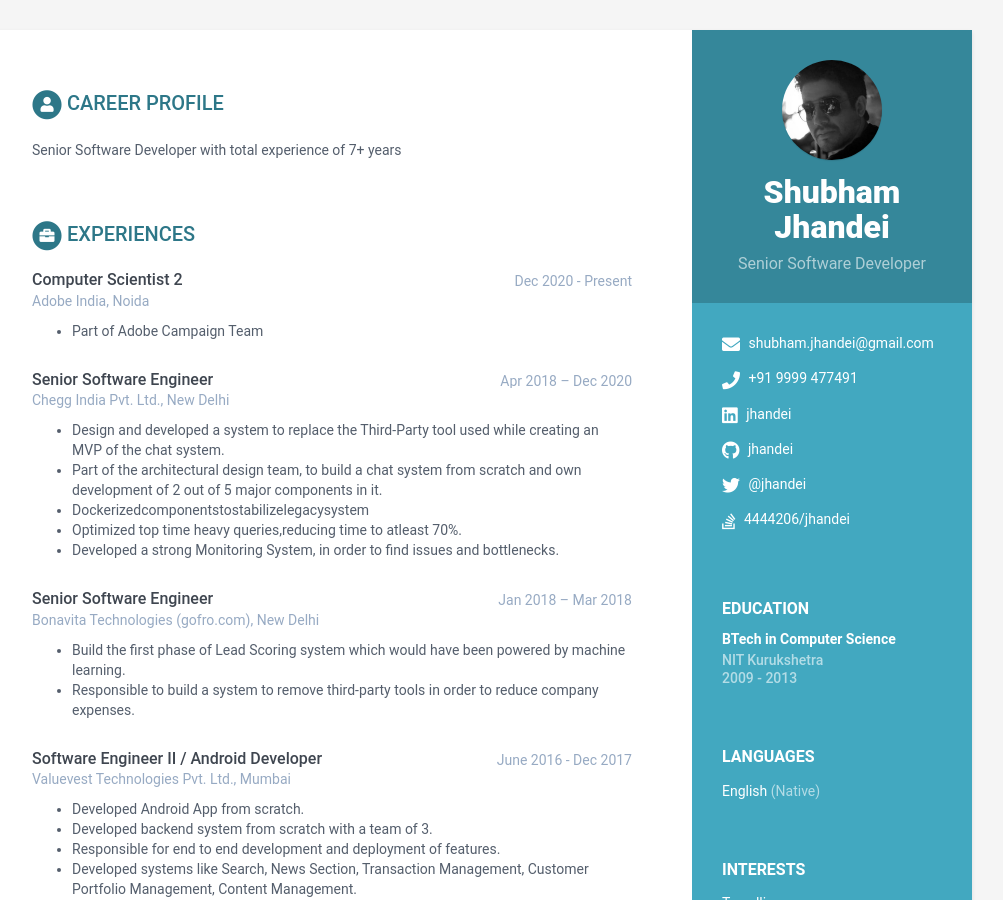
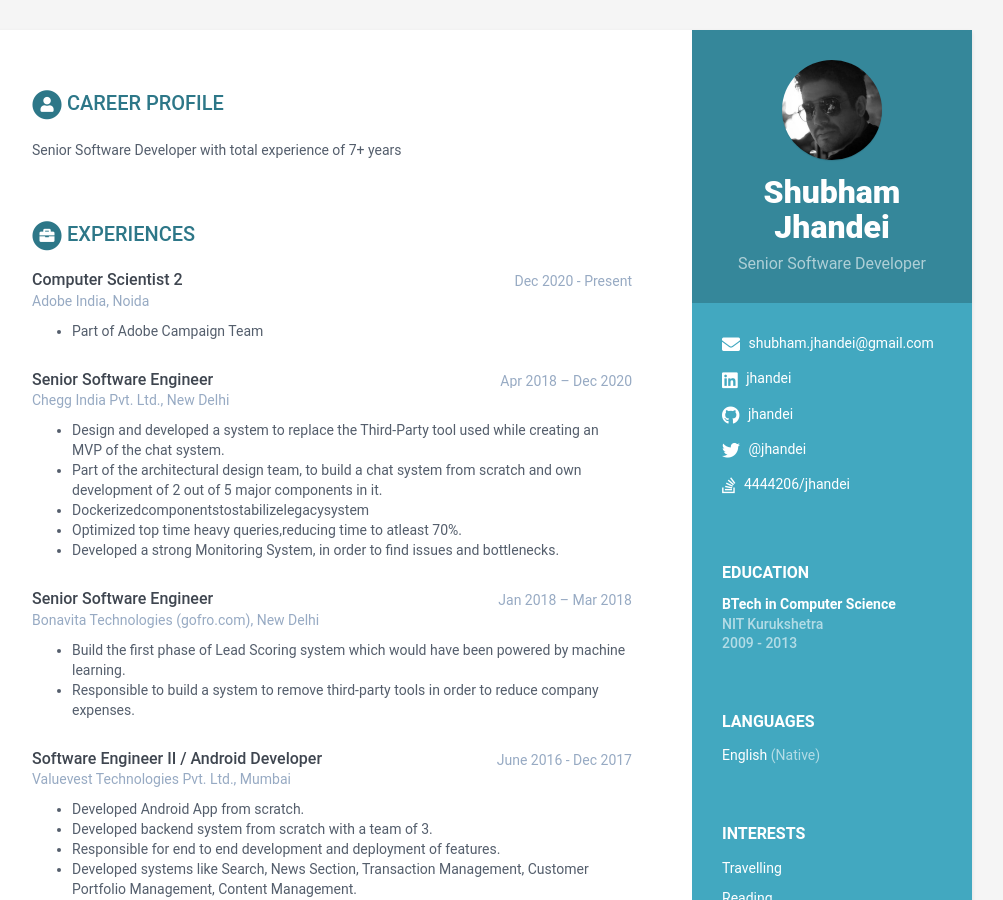
Before and after one commit to jhandei/shubham, a Jekyll site: the page built from index.html, in a window 1280 px wide and 900 px high. Shown: the whole window, without its empty margins (168-1171 px from the left). Built offline with Jekyll 4.4.1, drawn with Linux system fonts in a browser that asks for light colours.

Commit message:
Update data.yml

```diff
--- a/_data/data.yml
+++ b/_data/data.yml
@@ -13,7 +13,6 @@ sidebar:
 
     # Sidebar links
     email: shubham.jhandei@gmail.com
-    phone: +91 9999 477491
     website: # blog.webjeda.com #do not add http://
     linkedin: jhandei
     github: jhandei
```
